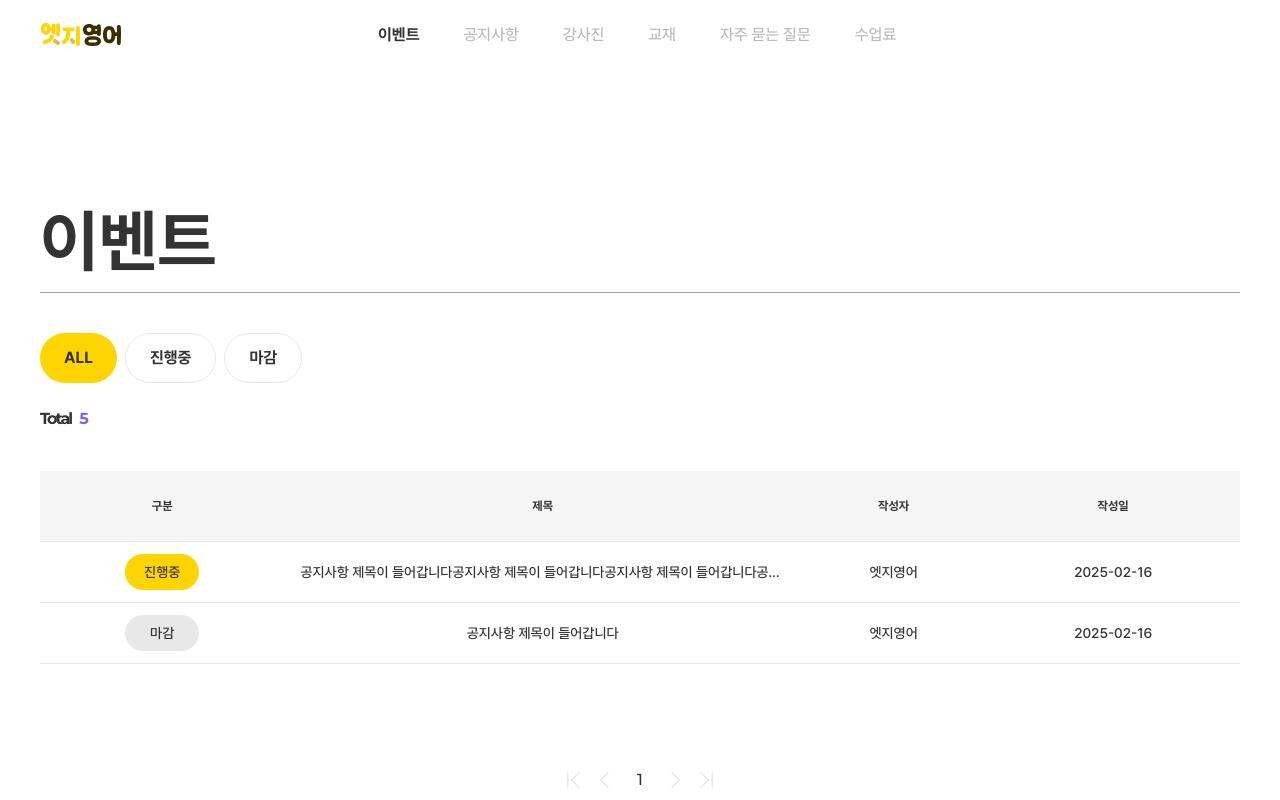
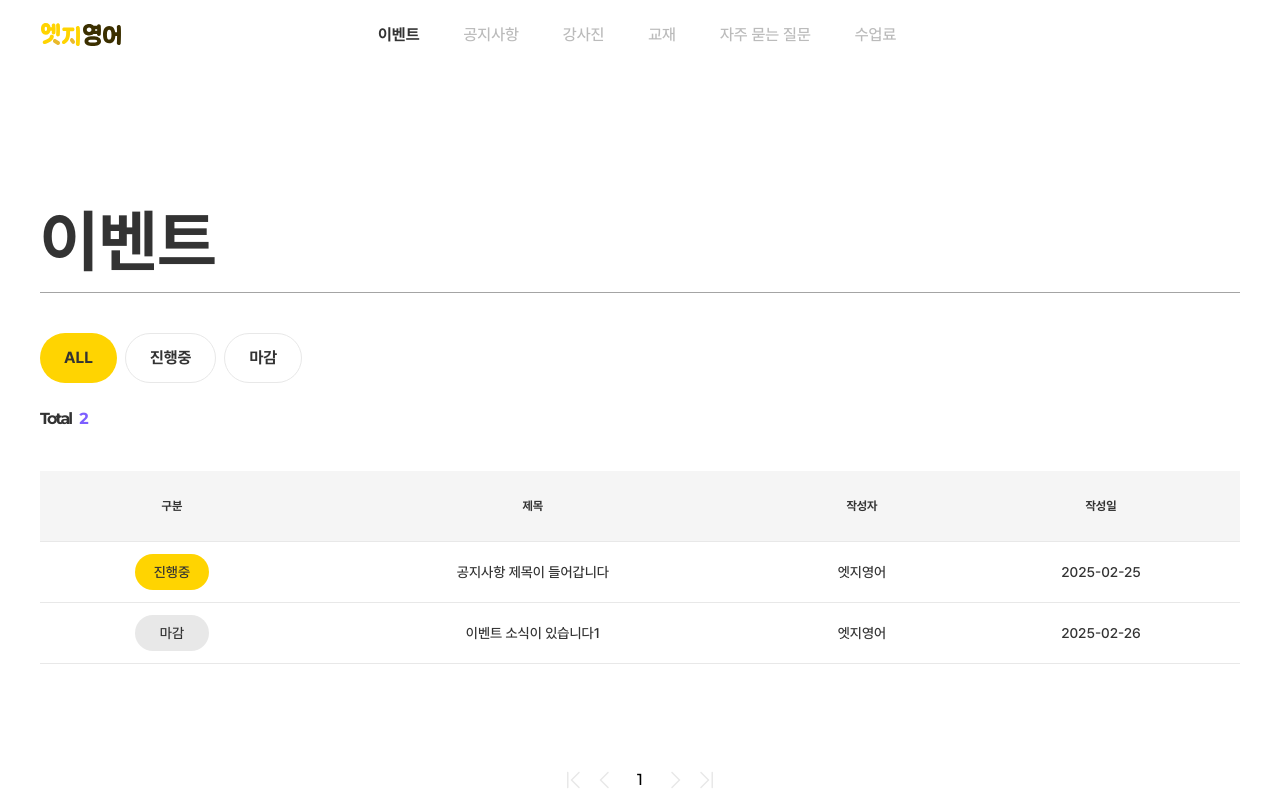
Before and after one commit to gandy818/edge-english, a Next.js app: page /events in a window 1280 px wide. Shown: the top 800 px of the page. Built offline with nearby package versions, Linux system fonts and the light colour scheme.

Commit message:
feat: 페이지네이션 기능 추가

```diff
--- a/src/app/data/events.json
+++ b/public/data/events.json
@@ -1,16 +1,18 @@
 [
   {
     "index": 0,
-    "type": "all",
+    "type": "이벤트",
+    "status": "진행중",
     "date": "2025-02-25",
     "title": "공지사항 제목이 들어갑니다",
     "writer": "엣지영어"
   },
   {
     "index": 1,
-    "type": "event",
+    "type": "이벤트",
+    "status": "마감",
     "date": "2025-02-26",
-    "title": "이벤트 소식이 있습니다",
+    "title": "이벤트 소식이 있습니다1",
     "writer": "엣지영어"
   }
 ]
--- a/src/app/events/page.tsx
+++ b/src/app/events/page.tsx
@@ -1,25 +1,49 @@
 'use client';
 
 import Pagination from '@/components/Pagination';
+import { PostType } from '@/types/PostType';
 import axios from 'axios';
 import { useEffect, useState } from 'react';
 
 export default function EventPage() {
+  const [currentPage, setCurrentPage] = useState(1);
   const [currentType, setCurrentType] = useState('all');
+  const [eventList, setEventList] = useState<PostType[]>([]);
+  const [filteredEventList, setFilteredEventList] = useState<PostType[]>([]);
+  const itemsPerPage = 5; // 한 페이지 당 게시물 개수
 
-  // const getEventList = async () => {
-  //   try {
-  //     const res = await axios.get('/api/eventlist/');
+  const getEventList = async () => {
+    try {
+      const res = await axios.get('/data/events.json');
 
-  //     console.log(res);
-  //   } catch (err) {
-  //     console.error(err);
-  //   }
-  // };
+      setEventList(res.data);
+    } catch (err) {
+      console.error(err);
+    }
+  };
 
-  // useEffect(() => {
-  //   getEventList();
-  // }, []);
+  useEffect(() => {
+    getEventList();
+  }, []);
+
+  // 선택한 필터에 맞게 필터링
+  useEffect(() => {
+    let updatedList = eventList;
+
+    if (currentType === 'inprogress') {
+      updatedList = eventList.filter((event) => event?.status === '진행중');
+    } else if (currentType === 'done') {
+      updatedList = eventList.filter((event) => event?.status === '마감');
+    }
+
+    setFilteredEventList(updatedList);
+    setCurrentPage(1); // 필터 변경 시 첫 페이지로 이동
+  }, [currentType, eventList]);
+
+  // 현재 페이지에 해당하는 게시글만 가져오기
+  const indexOfLastItem = currentPage * itemsPerPage; // 마지막 게시물 인덱스
+  const indexOfFirstitem = indexOfLastItem - itemsPerPage; // 첫 게시물 인덱스
+  const currentEventList = filteredEventList.slice(indexOfFirstitem, indexOfLastItem); // 현재 페이지의 게시물 데이터
 
   return (
     <div className="mx-auto max-w-[1200px]">
@@ -37,11 +61,13 @@ export default function EventPage() {
         </button>
         <button
           className={`rounded-full border-[#E8E8E8] px-6 py-3 font-bold ${currentType === 'inprogress' ? 'bg-[#FFD401]' : 'border'}`}
+          onClick={() => setCurrentType('inprogress')}
         >
           진행중
         </button>
         <button
           className={`rounded-full border-[#E8E8E8] px-6 py-3 font-bold ${currentType === 'done' ? 'bg-[#FFD401]' : 'border'}`}
+          onClick={() => setCurrentType('done')}
         >
           마감
         </button>
@@ -50,7 +76,9 @@ export default function EventPage() {
       {/* 총 게시글 개수 */}
       <div className="mt-6 flex gap-2">
         <p className="font-montserrat font-bold tracking-[-2px]">Total</p>
-        <p className="font-montserrat font-bold text-[#7D5FFF]">5</p>
+        <p className="font-montserrat font-bold text-[#7D5FFF]">
+          {filteredEventList.length}
+        </p>
       </div>
 
       {/* 테이블 */}
@@ -66,43 +94,36 @@ export default function EventPage() {
             </tr>
           </thead>
           <tbody className="h-[70px] font-medium">
-            {/* row 1 */}
-            <tr className="!border-b border-[#E8E8E8]">
-              <td>
-                <p
-                  className={`mx-auto w-[74px] rounded-full border-[#E8E8E8] bg-[#FFD401] px-4 py-2 font-medium`}
+            {currentEventList.map((event) => {
+              return (
+                <tr
+                  className="cursor-pointer !border-b border-[#E8E8E8]"
+                  key={event.index}
                 >
-                  진행중
-                </p>
-              </td>
-              <td className="max-w-56 truncate">
-                공지사항 제목이 들어갑니다공지사항 제목이 들어갑니다공지사항 제목이
-                들어갑니다공지사항 제목이 들어갑니다공지사항 제목이 들어갑니다
-              </td>
-              <td>엣지영어</td>
-              <td>2025-02-16</td>
-            </tr>
-
-            {/* row 2 */}
-            <tr className="!border-b border-[#E8E8E8]">
-              <td>
-                <p
-                  className={`mx-auto w-[74px] rounded-full border-[#777] bg-[#E8E8E8] px-4 py-2 font-medium`}
-                >
-                  마감
-                </p>
-              </td>
-              <td className="max-w-56 truncate">공지사항 제목이 들어갑니다</td>
-              <td>엣지영어</td>
-              <td>2025-02-16</td>
-            </tr>
+                  <td>
+                    <p
+                      className={`mx-auto w-[74px] rounded-full px-4 py-2 font-medium ${event.status === '진행중' ? 'border-[#E8E8E8] bg-[#FFD401]' : 'border-[#777] bg-[#E8E8E8]'}`}
+                    >
+                      {event.status}
+                    </p>
+                  </td>
+                  <td className="max-w-56 truncate">{event.title}</td>
+                  <td>{event.writer}</td>
+                  <td>{event.date}</td>
+                </tr>
+              );
+            })}
           </tbody>
         </table>
       </div>
 
       {/* 페이지네이션 */}
       <div className="flex-center mt-24">
-        <Pagination />
+        <Pagination
+          totalItems={filteredEventList.length}
+          currentPage={currentPage}
+          setCurrentPage={setCurrentPage}
+        />
       </div>
     </div>
   );
--- a/src/components/Pagination.tsx
+++ b/src/components/Pagination.tsx
@@ -1,7 +1,39 @@
-export default function Pagination() {
+'use client';
+
+interface PaginationProps {
+  totalItems: number; // 전체 게시물 개수
+  currentPage: number;
+  setCurrentPage: (page: number) => void;
+  itemsPerPage?: number; // 한 페이지당 보여줄 게시물 수
+}
+
+export default function Pagination({
+  totalItems,
+  currentPage,
+  setCurrentPage,
+  itemsPerPage = 5,
+}: PaginationProps) {
+  const totalPages = Math.ceil(totalItems / itemsPerPage); // 전체 게시물 개수를 한 페이지당 개수로 나누고 올림 (나머지가 있어도 새로운 페이지가 필요하므로)
+  const maxPageNumbers = 5; // 최대 5개 숫자만 보이도록 설정
+
+  // 현재 페이지가 속산 그룹 계산
+  const currentGroup = Math.ceil(currentPage / maxPageNumbers); // 현재 페이지가 속한 그룹 (최대 5개까지만 표시)
+  const startPage = (currentGroup - 1) * maxPageNumbers + 1; // 현재 그룹에서 가장 작은 페이지 번호
+  const endPage = Math.min(startPage + maxPageNumbers - 1, totalPages); // 현재 그룹에서 가장 큰 페이지 번호 (전체 페이지를 넘지 않도록 Math.min() 사용)
+  const pageNumbers = Array.from(
+    { length: endPage - startPage + 1 },
+    (_, i) => startPage + i
+  );
+
+  const goToPage = (page: number) => {
+    if (page < 1 || page > totalPages) return;
+    setCurrentPage(page);
+  };
+
   return (
     <div className="flex items-center gap-2">
       {/* 맨 처음으로 */}
+      <button onClick={() => goToPage(1)} disabled={currentPage === 1}>
         <svg
           xmlns="http://www.w3.org/2000/svg"
           width="24"
@@ -14,8 +46,10 @@ export default function Pagination() {
             fill="#E8E8E8"
           />
         </svg>
+      </button>
 
       {/* 이전 */}
+      <button onClick={() => goToPage(currentPage - 1)} disabled={currentPage === 1}>
         <svg
           xmlns="http://www.w3.org/2000/svg"
           width="24"
@@ -28,11 +62,26 @@ export default function Pagination() {
             fill="#E8E8E8"
           />
         </svg>
+      </button>
 
-      {/* 숫자 */}
-      <div className="px-3 py-2 font-montserrat font-medium">1</div>
+      {/* 페이지 숫자 */}
+      {pageNumbers.map((page) => {
+        return (
+          <button key={page} onClick={() => goToPage(page)}>
+            <div
+              className={`px-3 py-2 font-montserrat font-medium ${currentPage === page ? 'text-[#000]' : 'text-[#D2D2D2]'}`}
+            >
+              {page}
+            </div>
+          </button>
+        );
+      })}
 
       {/* 다음 */}
+      <button
+        onClick={() => goToPage(currentPage + 1)}
+        disabled={currentPage === totalPages}
+      >
         <svg
           xmlns="http://www.w3.org/2000/svg"
           width="24"
@@ -45,8 +94,10 @@ export default function Pagination() {
             fill="#E8E8E8"
           />
         </svg>
+      </button>
 
       {/* 맨 끝으로 */}
+      <button onClick={() => goToPage(totalPages)} disabled={currentPage === totalPages}>
         <svg
           xmlns="http://www.w3.org/2000/svg"
           width="24"
@@ -59,6 +110,7 @@ export default function Pagination() {
             fill="#E8E8E8"
           />
         </svg>
+      </button>
     </div>
   );
 }
--- /dev/null
+++ b/src/types/PostType.ts
@@ -0,0 +1,8 @@
+export interface PostType {
+  index: number;
+  type: string;
+  status: string;
+  date: string;
+  title: string;
+  writer: string;
+}
```
Lines whose indentation alone changed are shown as unchanged.
